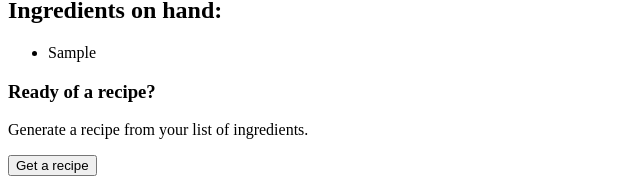
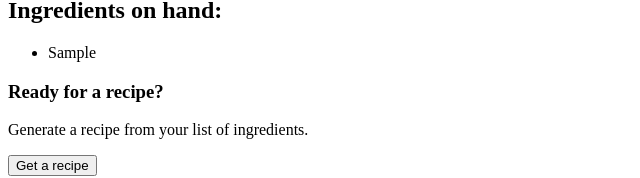
Before and after one commit to jenniferrnguyen/chef-claude, a React app in the folder chef-claude/: page / in a window 1280 px wide. Both pictures are taken after typing "Sample" into the empty fields and a click on the button "+ Add ingredient". Shown: the part 161-339 px from the top of the page, without its empty margins (0-640 px from the left). Built offline with nearby package versions, Linux system fonts and the light colour scheme; the HTML template or start-up script is replaced by a standard one.

Commit message:
added max width to ingredients and get recipe

```diff
--- a/chef-claude/src/components/Main.jsx
+++ b/chef-claude/src/components/Main.jsx
@@ -16,12 +16,12 @@ export default function Main() {
 
     const ingredientsAndGetRecipe = () => {
         return (
-            <section>
+            <section className="ingredients-and-get-recipe-section">
                 <h2 className="ingredients-header">Ingredients on hand:</h2>
                 <ul className="ingredients-list" aria-live="polite">{ingredientsListItems}</ul>
                 <div className="get-recipe-container">
                     <div>
-                        <h3>Ready of a recipe?</h3>
+                        <h3>Ready for a recipe?</h3>
                          <p>Generate a recipe from your list of ingredients.</p>
                     </div>
                     <button>Get a recipe</button>
--- a/chef-claude/src/index.css
+++ b/chef-claude/src/index.css
@@ -102,3 +102,8 @@ ul.ingredients-list > li {
   font-size: 0.875rem;
   cursor: pointer;
 }
+
+.ingredients-and-get-recipe-section {
+  max-width: 1000px;
+  margin:0 auto;
+}
```
